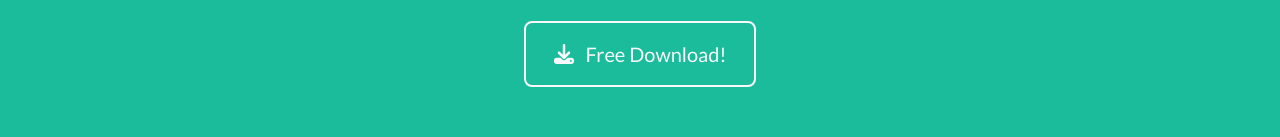
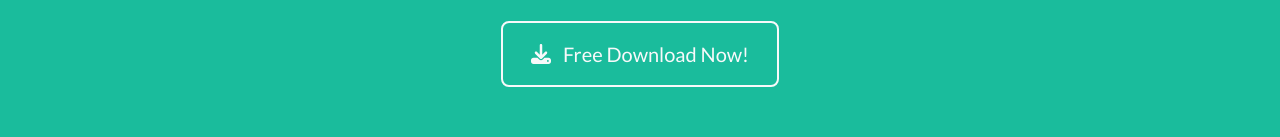
Before and after one commit to Posathip/testdeploy, a website: page index.html in a window 1280 px wide. Shown: the part 2096-2233 px from the top of the page. Drawn offline with nearby package versions, Linux system fonts and the light colour scheme.

Commit message:
Update index.html

```diff
--- a/index.html
+++ b/index.html
@@ -141,7 +141,7 @@
                 <div class="text-center mt-4">
                     <a class="btn btn-xl btn-outline-light" href="https://startbootstrap.com/theme/freelancer/">
                         <i class="fas fa-download me-2"></i>
-                        Free Download!
+                        Free Download Now!
                     </a>
                 </div>
             </div>
```
